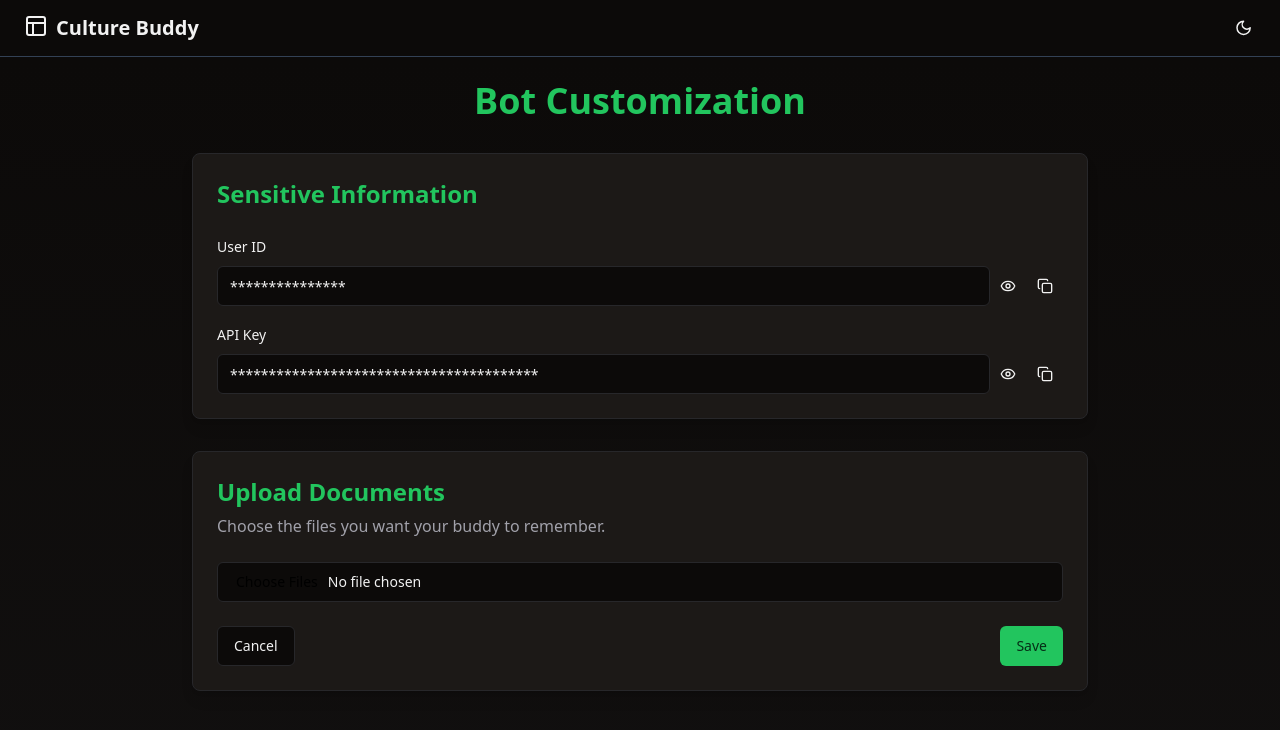
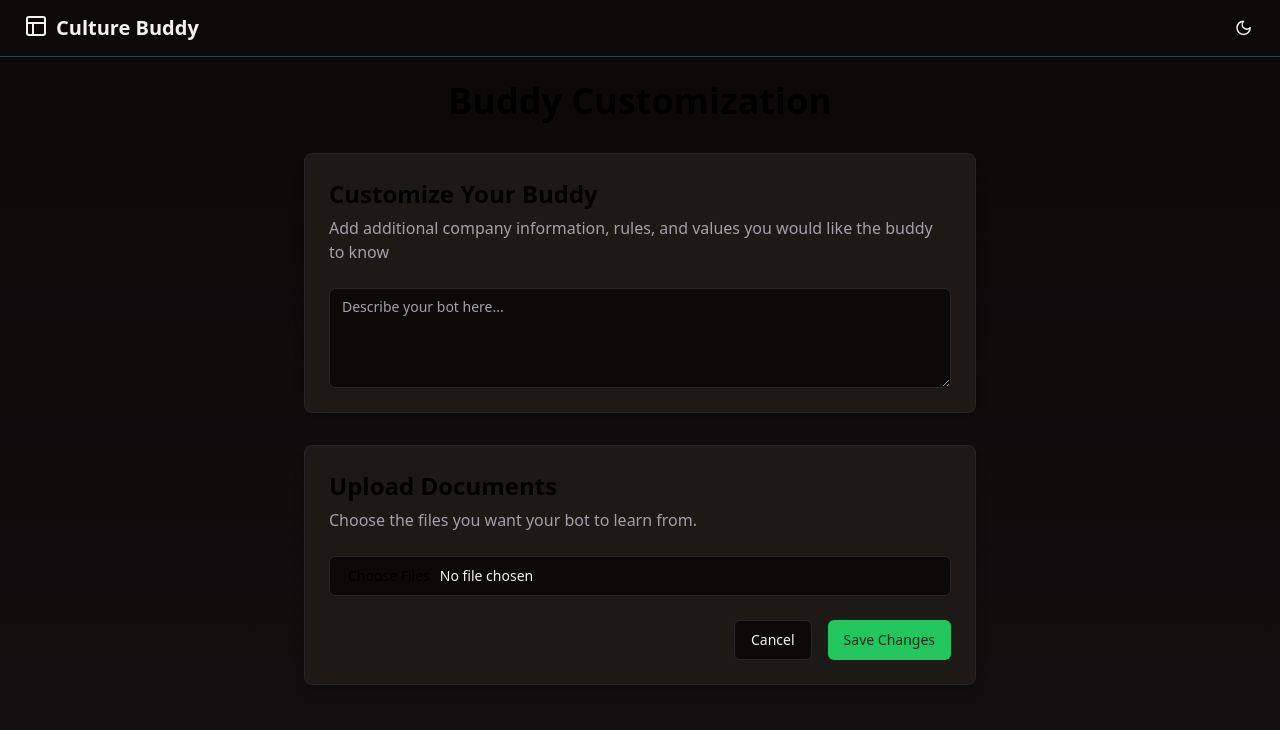
Before and after one commit to kiransilwal10/culture-buddy, a React (Vite) app in the folder client/: page /bot-customization in a window 1280 px wide. Shown: the top 730 px of the page. Built offline with nearby package versions, Linux system fonts and the light colour scheme.

Commit message:
form fixes

```diff
--- a/client/src/components/pages/BotCustomization.tsx
+++ b/client/src/components/pages/BotCustomization.tsx
@@ -1,106 +1,98 @@
-import { useState, ChangeEvent, useRef } from "react";
-import { Card, CardHeader, CardContent, CardFooter } from "@/components/ui/card";
-import { Button } from "@/components/ui/button";
-import { Input } from "@/components/ui/input";
-import { Label } from "@/components/ui/label";
-import { motion, AnimatePresence } from "framer-motion";
-import { FileIcon, XIcon, Eye, EyeOff, Copy } from "lucide-react";
+import { useState, ChangeEvent, useRef } from "react"
+import { Card, CardHeader, CardContent, CardFooter } from "@/components/ui/card"
+import { Button } from "@/components/ui/button"
+import { Input } from "@/components/ui/input"
+import { Textarea } from "@/components/ui/textarea"
+import { motion, AnimatePresence } from "framer-motion"
+import { FileIcon, XIcon } from "lucide-react"
 
 interface FileWithPreview extends File {
-    preview: string;
-    fileName: string;
+    preview: string
+    fileName: string
 }
 
 export default function BotCustomization() {
-    const [files, setFiles] = useState<FileWithPreview[]>([]);
-    const fileInputRef = useRef<HTMLInputElement>(null);
-    const [showUserId, setShowUserId] = useState(false);
-    const [showApiKey, setShowApiKey] = useState(false);
-
-    const userId = "user_1234567890";
-    const apiKey = "sk_live_abcdefghijklmnopqrstuvwxyz123456";
+    const [files, setFiles] = useState<FileWithPreview[]>([])
+    const [botDescription, setBotDescription] = useState("")
+    const fileInputRef = useRef<HTMLInputElement>(null)
 
     const handleFileUpload = (event: ChangeEvent<HTMLInputElement>) => {
         const uploadedFiles = Array.from(event.target.files || []).map((file) => ({
             ...file,
             preview: URL.createObjectURL(file),
             fileName: file.name,
-        }));
-        setFiles((prevFiles) => [...prevFiles, ...uploadedFiles]);
+        }))
+        setFiles((prevFiles) => [...prevFiles, ...uploadedFiles])
 
         if (fileInputRef.current) {
-            fileInputRef.current.value = '';
+            fileInputRef.current.value = ""
         }
-    };
-
+    }
 
     const handleRemoveFile = (index: number) => {
         setFiles((prevFiles) => {
-            URL.revokeObjectURL(prevFiles[index].preview);
-            return prevFiles.filter((_, i) => i !== index);
-        });
-    };
-
-    const maskString = (str: string) => '*'.repeat(str.length);
-
-    const copyToClipboard = (text: string) => {
-        navigator.clipboard.writeText(text);
-    };
+            URL.revokeObjectURL(prevFiles[index].preview)
+            return prevFiles.filter((_, i) => i !== index)
+        })
+    }
 
     const onSave = async () => {
-        const formData = new FormData();
+        const formData = new FormData()
 
         // Log files before appending to FormData
-        console.log("Files to be uploaded:", files);
+        console.log("Files to be uploaded:", files)
 
         // Use Promise.all to ensure asynchronous tasks are completed before moving forward
         const filePromises = files.map(async (fileObj) => {
-            const fileName = fileObj.fileName;
-            const preview = fileObj.preview; // This is likely a Blob URL
+            const fileName = fileObj.fileName
+            const preview = fileObj.preview // This is likely a Blob URL
 
             if (preview) {
                 // Convert the Blob URL to a Blob object
                 try {
-                    const blob = await fetch(preview).then((res) => res.blob());
+                    const blob = await fetch(preview).then((res) => res.blob())
 
                     // Create a new File object from the Blob and fileName
-                    const file = new File([blob], fileName, { type: blob.type });
-                    console.log("Created file:", file);
+                    const file = new File([blob], fileName, { type: blob.type })
+                    console.log("Created file:", file)
 
                     // Append the new file to FormData
-                    formData.append('documents', file);
+                    formData.append('documents', file)
                 } catch (error) {
-                    console.error("Error fetching blob:", error);
+                    console.error("Error fetching blob:", error)
                 }
             } else {
-                console.warn("Preview not found for file:", fileObj);
+                console.warn("Preview not found for file:", fileObj)
             }
-        });
+        })
 
         // Wait for all promises to resolve
-        await Promise.all(filePromises);
+        await Promise.all(filePromises)
+
+        // Add bot description to FormData if needed
+        if (botDescription) {
+            formData.append('description', botDescription)
+        }
 
         // Log FormData content after all files have been appended
-        console.log("FormData content:", [...formData.entries()]);
+        console.log("FormData content:", [...formData.entries()])
 
         try {
             const response = await fetch('http://localhost:3000/uploadDocuments', {
                 method: 'POST',
                 body: formData,
-            });
+            })
 
             if (!response.ok) {
-                throw new Error('Failed to upload documents');
+                throw new Error('Failed to upload documents')
             }
 
-            const data = await response.json();
-            console.log("Documents uploaded successfully:", data);
+            const data = await response.json()
+            console.log("Documents uploaded successfully:", data)
         } catch (error) {
-            console.error("Error uploading documents:", error);
+            console.error("Error uploading documents:", error)
         }
-    };
-
-
+    }
 
     return (
         <div className="min-h-screen bg-gradient-to-b from-background to-secondary/20 p-6">
@@ -108,80 +100,29 @@ export default function BotCustomization() {
                 initial={{ opacity: 0, y: -20 }}
                 animate={{ opacity: 1, y: 0 }}
                 transition={{ duration: 0.5 }}
-                className="text-4xl font-bold text-center text-black mb-8 text-primary"
+                className="text-4xl font-bold text-center mb-8 text-black"
             >
-                Bot Customization
+                Buddy Customization
             </motion.h1>
-            <div className="max-w-4xl mx-auto space-y-8">
+            <div className="max-w-2xl mx-auto space-y-8">
                 <Card className="shadow-lg">
                     <CardHeader>
-                        <h2 className="text-2xl font-semibold text-primary">Sensitive Information</h2>
+                        <h2 className="text-2xl font-semibold text-black">Customize Your Buddy</h2>
+                        <p className="text-muted-foreground">Add additional company information, rules, and values you would like the buddy to know</p>
                     </CardHeader>
-                    <CardContent className="space-y-4">
-                        <div className="space-y-2">
-                            <Label htmlFor="userId" className="text-sm font-medium">
-                                User ID
-                            </Label>
-                            <div className="flex">
-                                <Input
-                                    id="userId"
-                                    value={showUserId ? userId : maskString(userId)}
-                                    readOnly
-                                    className="flex-grow"
-                                />
-                                <Button
-                                    variant="ghost"
-                                    size="icon"
-                                    onClick={() => setShowUserId(!showUserId)}
-                                    aria-label={showUserId ? "Hide User ID" : "Show User ID"}
-                                >
-                                    {showUserId ? <EyeOff className="h-4 w-4" /> : <Eye className="h-4 w-4" />}
-                                </Button>
-                                <Button
-                                    variant="ghost"
-                                    size="icon"
-                                    onClick={() => copyToClipboard(userId)}
-                                    aria-label="Copy User ID"
-                                >
-                                    <Copy className="h-4 w-4" />
-                                </Button>
-                            </div>
-                        </div>
-                        <div className="space-y-2">
-                            <Label htmlFor="apiKey" className="text-sm font-medium">
-                                API Key
-                            </Label>
-                            <div className="flex">
-                                <Input
-                                    id="apiKey"
-                                    value={showApiKey ? apiKey : maskString(apiKey)}
-                                    readOnly
-                                    className="flex-grow"
-                                />
-                                <Button
-                                    variant="ghost"
-                                    size="icon"
-                                    onClick={() => setShowApiKey(!showApiKey)}
-                                    aria-label={showApiKey ? "Hide API Key" : "Show API Key"}
-                                >
-                                    {showApiKey ? <EyeOff className="h-4 w-4" /> : <Eye className="h-4 w-4" />}
-                                </Button>
-                                <Button
-                                    variant="ghost"
-                                    size="icon"
-                                    onClick={() => copyToClipboard(apiKey)}
-                                    aria-label="Copy API Key"
-                                >
-                                    <Copy className="h-4 w-4" />
-                                </Button>
-                            </div>
-                        </div>
+                    <CardContent>
+                        <Textarea
+                            placeholder="Describe your bot here..."
+                            value={botDescription}
+                            onChange={(e) => setBotDescription(e.target.value)}
+                            className="min-h-[100px]"
+                        />
                     </CardContent>
                 </Card>
                 <Card className="shadow-lg">
                     <CardHeader>
-                        <h2 className="text-2xl font-semibold text-primary">Upload Documents</h2>
-                        <p className="text-muted-foreground">Choose the files you want your buddy to remember.</p>
+                        <h2 className="text-2xl font-semibold text-black">Upload Documents</h2>
+                        <p className="text-muted-foreground">Choose the files you want your bot to learn from.</p>
                     </CardHeader>
                     <CardContent className="space-y-4">
                         <Input
@@ -221,12 +162,12 @@ export default function BotCustomization() {
                             ))}
                         </AnimatePresence>
                     </CardContent>
-                    <CardFooter className="flex justify-between">
+                    <CardFooter className="flex justify-end space-x-4">
                         <Button variant="outline">Cancel</Button>
-                        <Button onClick={onSave}>Save</Button>
+                        <Button onClick={onSave}>Save Changes</Button>
                     </CardFooter>
                 </Card>
             </div>
         </div>
-    );
+    )
 }
```
Also changed, not shown: client/src/components/Form.tsx (+93 -47 lines).
